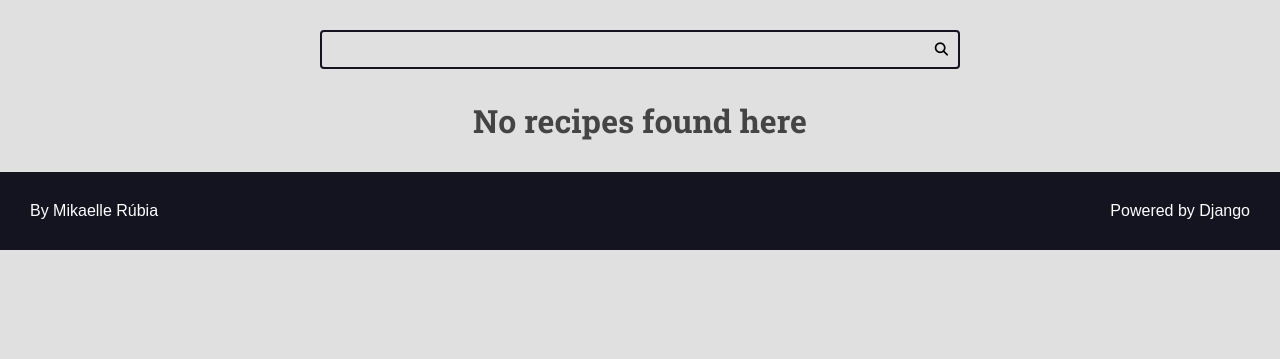
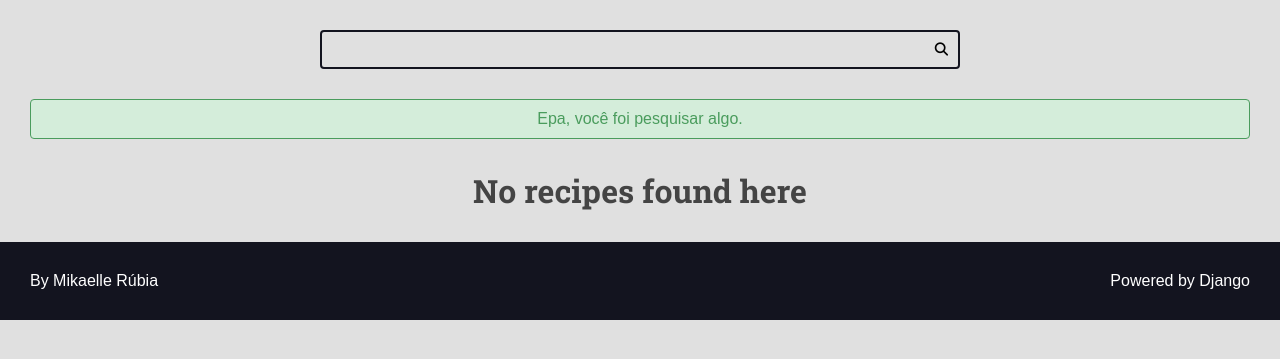
Before and after one commit to mikaelle1992/catalogo-receitas, a Django app: page / in a window 1280 px wide. Shown: the part 113-472 px from the top of the page. Run offline with Django 5.2, Linux system fonts and the light colour scheme; data that the repository does not hold is empty.

Commit message:
feature: style de messages

```diff
--- a/recipes/static/recipes/css/style.css
+++ b/recipes/static/recipes/css/style.css
@@ -271,3 +271,69 @@ h1, h2, h3, h4, h5, h6 {
  margin: var(--spacing-gutter-medium) 0;
 
 }
+
+.pagination-content{
+  display: flex;
+  flex-flow: row wrap;
+  gap: 1rem 0.5rem;
+}
+
+.pagination .page-item{
+    background: var(--color-gray-2);
+    padding:0.5rem 1rem;
+}
+
+.pagination .page-link{
+    text-decoration: none;
+    background: var(--color-primary);
+    color: var(--color-white);
+}
+
+.pagination .page-current{
+    background: var(--color-primary-dark);
+}
+
+/* Messages */
+.message {
+    padding: 1rem;
+    border-radius: 4px;
+    border: 1px solid var(--color-dark-text);
+    background: var(--color-gray-2);
+    color: var(--color-dark-text);
+}
+
+.message-error {
+    border: 1px solid var(--color-error-dark);
+    background: var(--color-error-light);
+    color: var(--color-error-dark);
+}
+
+.message-success {
+    border: 1px solid var(--color-success-dark);
+    background: var(--color-success-light);
+    color: var(--color-success-dark);
+}
+
+.message-warning {
+    border: 1px solid var(--color-warning-dark);
+    background: var(--color-warning-light);
+    color: var(--color-warning-dark);
+}
+
+.message-alert {
+    border: 1px solid var(--color-alert-dark);
+    background: var(--color-alert-light);
+    color: var(--color-alert-dark);
+}
+
+.message-info {
+    border: 1px solid var(--color-info-dark);
+    background: var(--color-info-light);
+    color: var(--color-info-dark);
+}
+
+.message-debug {
+    border: 1px solid var(--color-debug-dark);
+    background: var(--color-debug-light);
+    color: var(--color-debug-dark);
+}
--- a/recipes/templates/recipes/pages/home.html
+++ b/recipes/templates/recipes/pages/home.html
@@ -2,6 +2,9 @@
 
 {% block title %}Recipes{% endblock title %}
 {% block content %}
+
+{% include 'recipes/partials/message.html' %}
+
 <div class="main-content main-content-list container">
   {% for recipe in recipes %}
     {% include 'recipes/partials/recipes.html' %}
--- /dev/null
+++ b/recipes/templates/recipes/partials/message.html
@@ -0,0 +1,9 @@
+{% if messages %}
+  <div class="main-content center container">
+    {% for message in messages %}
+      <div class="message {{ message.tags }}">
+          {{ message }}
+        </div>
+      {% endfor %}
+  </div>
+{% endif %}
--- a/recipes/views.py
+++ b/recipes/views.py
@@ -1,10 +1,13 @@
 from django.http import Http404
 from django.shortcuts import get_list_or_404, render, get_object_or_404
 from django.db.models import Q
+from django.contrib import messages
+from utils.pagination import make_pagination
+from .models import Recipe
+import os
 
-from utils.pagination import make_pagination_range
-from .models import Recipe
-from django.core.paginator import Paginator
+PER_PAGE = int(os.environ.get('PER_PAGE', 6))
+
 
 # Create your views here.
 
@@ -12,20 +15,10 @@ def home(request):
     recipes = Recipe.objects.filter(
         is_published=True
         ).order_by('-id')
-    try:
-         current_page = int(request.GET.get('page', 1))
-    except ValueError:
-        current_page = 1
 
-    paginator = Paginator(recipes, 6)
-    page_obj = paginator.get_page(current_page)
+    page_obj, pagination_range = make_pagination(request, recipes,PER_PAGE)
 
-
-    pagination_range = make_pagination_range(
-         paginator.page_range,
-         4,
-         current_page
-     )
+    messages.success(request, 'Epa, você foi pesquisar algo.')
 
     return render(request, "recipes/pages/home.html", context={
         'recipes':page_obj,
@@ -45,8 +38,12 @@ def category(request, category_id):
             category__id=category_id,
             ).order_by('-id')
         )
+
+    page_obj, pagination_range = make_pagination(request, recipes,PER_PAGE)
+
     return render(request, "recipes/pages/category.html", context={
-        'recipes':recipes,
+        'recipes':page_obj,
+        'pagination_range': pagination_range,
         'title': f'{recipes[0].category.name} - Category'
         })
 
@@ -64,8 +61,12 @@ def search(request):
         is_published=True
     ).order_by('-id')
 
+    page_obj, pagination_range = make_pagination(request, recipes,PER_PAGE)
+
     return render(request, "recipes/pages/search.html", context={
         'page_title':f'Search for "{search_term}"|',
         'search_term': search_term,
-        'recipes':recipes
+        'recipes':page_obj,
+        'pagination_range': pagination_range,
+        'additional_url_query':f'&q={search_term}'
     })
--- a/utils/pagination.py
+++ b/utils/pagination.py
@@ -1,5 +1,5 @@
 import math
-
+from django.core.paginator import Paginator
 
 def make_pagination_range(page_range,qtd_paginas,current_page):
     middle_range = math.ceil(qtd_paginas /2)
@@ -32,3 +32,21 @@ def make_pagination_range(page_range,qtd_paginas,current_page):
          'last_page_out_of_range': stop_range < total_pages,
 
     }
+
+def make_pagination(request, queryset, qdt_itens,qtd_paginas=4):
+    try:
+         current_page = int(request.GET.get('page', 1))
+    except ValueError:
+        current_page = 1
+
+    paginator = Paginator(queryset, qdt_itens)
+    page_obj = paginator.get_page(current_page)
+
+
+    pagination_range = make_pagination_range(
+         paginator.page_range,
+         qtd_paginas,
+         current_page
+     )
+
+    return page_obj, pagination_range
```
